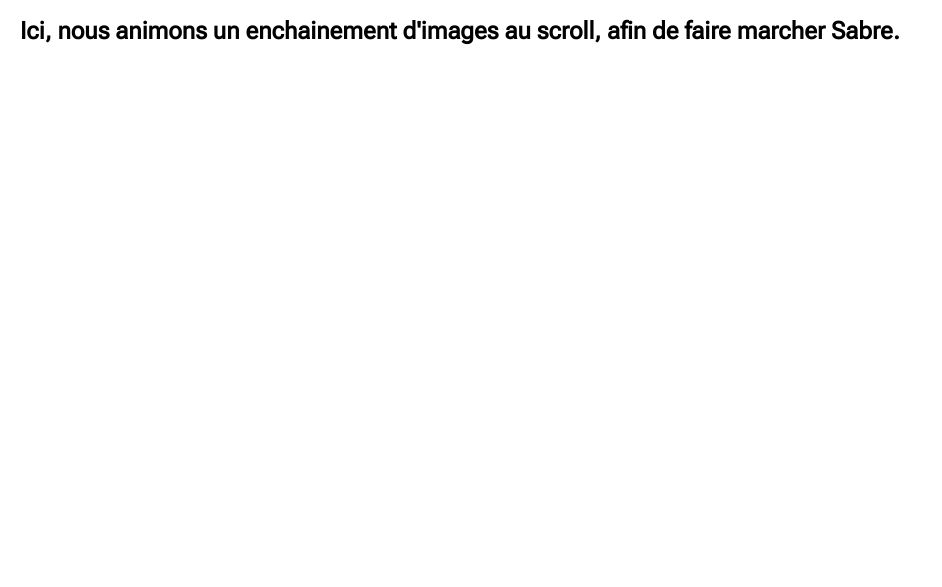
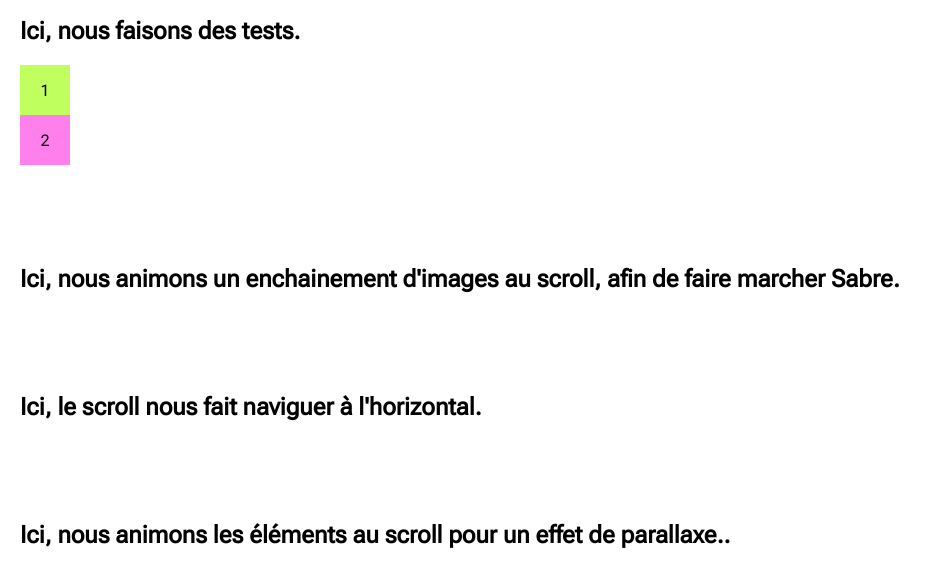
Before and after one commit to GiuliaCariulo/poc, a website built with Parcel: page src/index.html in a window 1280 px wide. Shown: the part 61-648 px from the top of the page, without its empty margins (0-942 px from the left). Built offline with nearby package versions, Linux system fonts and the light colour scheme.

Commit message:
first test

```diff
--- a/src/index.html
+++ b/src/index.html
@@ -15,11 +15,28 @@
   <body>
     <h1>Hello voici notre Proof Of Concept</h1>
     <section>
+      <h2>Ici, nous faisons des tests.</h2>
+      <div class="test-box test-box-1">1</div>
+      <div class="test-box test-box-2">2</div>
+    </section>
+    <section>
       <h2>
         Ici, nous animons un enchainement d'images au scroll, afin de faire
         marcher Sabre.
       </h2>
     </section>
+    <section>
+      <h2>Ici, le scroll nous fait naviguer à l'horizontal.</h2>
+    </section>
+    <section>
+      <h2>
+        Ici, nous animons les éléments au scroll pour un effet de parallaxe..
+      </h2>
+    </section>
+
+    <script src="https://cdn.jsdelivr.net/npm/gsap@3.13.0/dist/gsap.min.js"></script>
+
+    <script src="https://cdn.jsdelivr.net/npm/gsap@3.13.0/dist/ScrollTrigger.min.js"></script>
     <script src="js/main.js" type="module"></script>
   </body>
 </html>
--- a/src/js/main.js
+++ b/src/js/main.js
@@ -1 +1,3 @@
-import { gsap } from "gsap";
+gsap.registerPlugin(ScrollTrigger);
+
+const testBox1 = document.querySelector(".test-box-1");
--- a/src/scss/_base.scss
+++ b/src/scss/_base.scss
@@ -18,10 +18,11 @@ body {
   font-family: "Roboto Flex";
 }
 
-h1 {
+h1,
+h2 {
   margin-bottom: 20px;
 }
 
 section {
-  margin-bottom: 40px;
+  margin-bottom: 100px;
 }
--- a/src/scss/main.scss
+++ b/src/scss/main.scss
@@ -2,3 +2,6 @@
 @import "base";
 @import "layout";
 @import "modules/steps";
+@import "modules/parallax";
+@import "modules/scroll";
+@import "modules/test";
--- /dev/null
+++ b/src/scss/modules/_test.scss
@@ -0,0 +1,14 @@
+.test-box {
+  width: 50px;
+  height: 50px;
+  display: flex;
+  justify-content: center;
+  align-items: center;
+}
+
+.test-box-1 {
+  background-color: rgb(191, 255, 94);
+}
+.test-box-2 {
+  background-color: rgb(255, 128, 236);
+}
```
Also changed, not shown: src/scss/modules/_parallax.scss (added), src/scss/modules/_scroll.scss (added).
